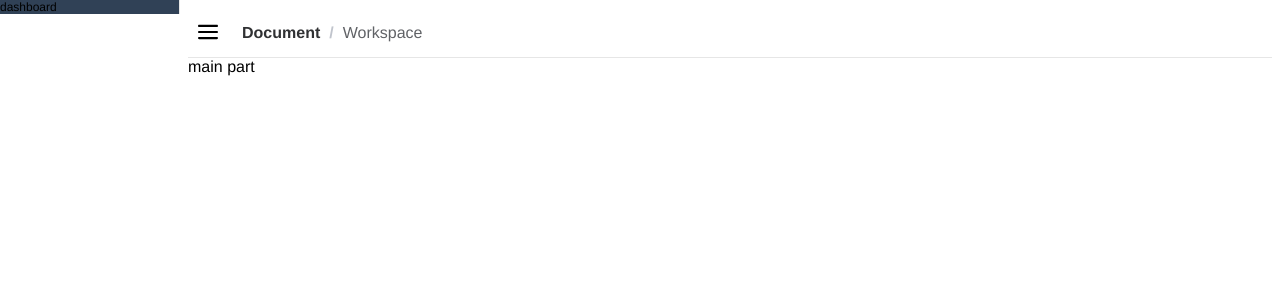
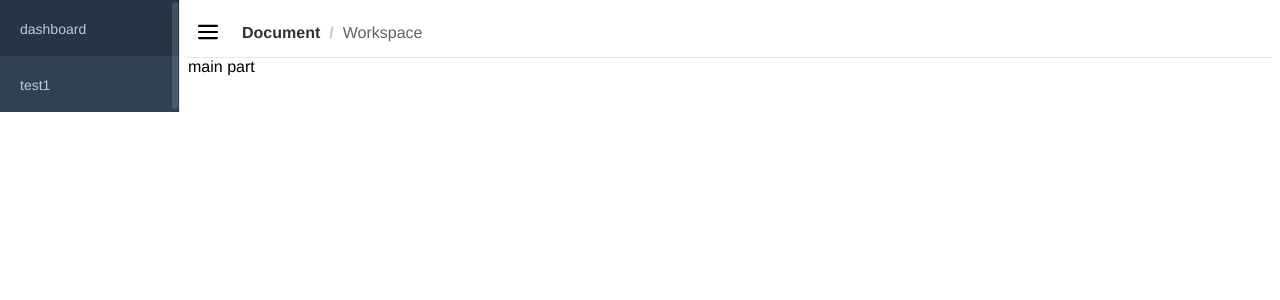
Before and after one commit to sayabc/admin-vue-element, a Vue app: page /#/dashboard in a window 1280 px wide. Shown: the top 300 px of the page. Built offline with nearby package versions, Linux system fonts and the light colour scheme.

Commit message:
update test file

```diff
--- a/src/router/index.js
+++ b/src/router/index.js
@@ -17,6 +17,19 @@
       component: () => import('@/views/dashboard/index'),
       name: 'dashboard',
     }],
+  }, {
+    path: '/test',
+    component: Layout,
+    redirect: 'test/index',
+    children: [{
+      path: 'test/test1',
+      component: () => import('@/views/test/test1'),
+      name: 'test1',
+    }, {
+      path: 'test/test2',
+      component: () => import('@/views/test/test2'),
+      name: 'test2',
+    }],
   },
 ];
 
--- a/src/views/layout/components/Sidebar/SidebarItems.vue
+++ b/src/views/layout/components/Sidebar/SidebarItems.vue
@@ -2,7 +2,10 @@
   <div class="sidebar_item" v-if="item.children">
     <!-- 如果该条item没有子元素 -->
     <router-link v-if="hasOneChild(item.children)" :to="item.children[0].path">
-      {{ item.children[0].name }}
+      <el-menu-item :index="item.children[0].path">
+        <!-- <svg-icon :icon-class="dashboard"></svg-icon> -->
+        <span>{{ item.children[0].name }}</span>
+      </el-menu-item>
     </router-link>
     <!-- 该条 item 有二级菜单 -->
   </div>
@@ -18,3 +21,7 @@
   }
 }
 </script>
+
+<style lang="scss" scoped>
+
+</style>
```
Also changed, not shown: src/views/test/index.vue (added, +13 -0 lines), src/views/test/test1.vue (added), src/views/test/test2.vue (added).
